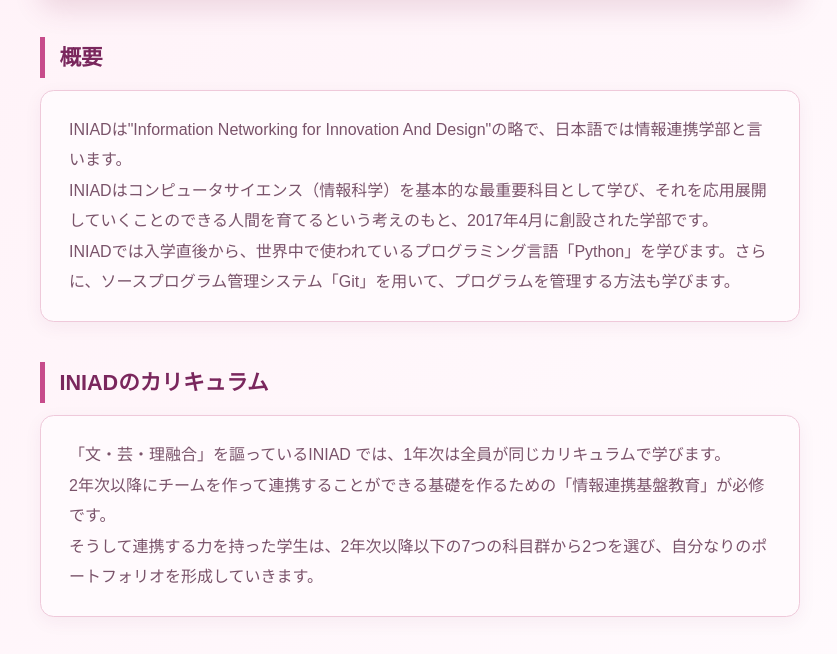
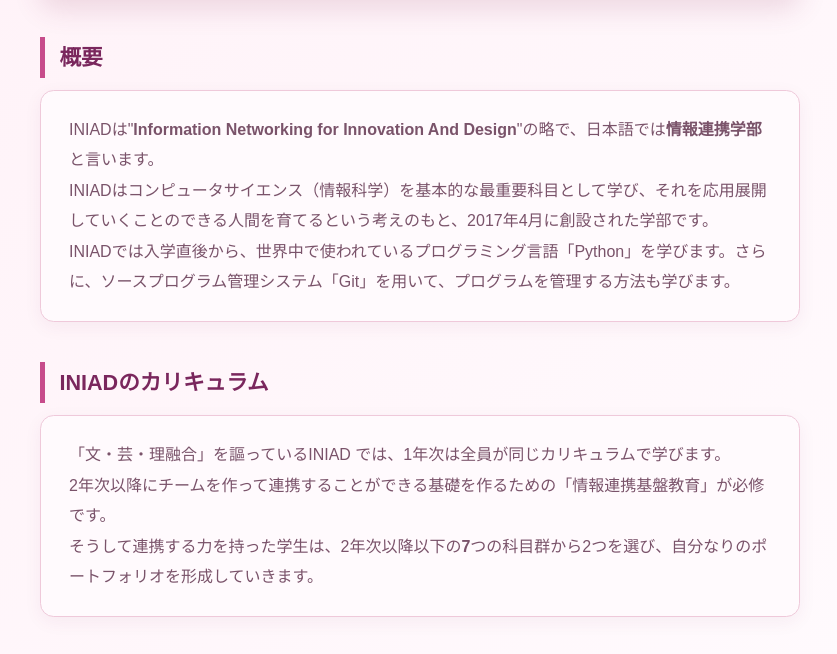
Before and after one commit to s15402600671/iniad-intro, a plain HTML site: page index.html in a window 1280 px wide. Shown: the part 267-921 px from the top of the page, without its empty margins (220-1057 px from the left). Drawn offline with Linux system fonts and the light colour scheme.

Commit message:
Update index.html

```diff
--- a/index.html
+++ b/index.html
@@ -7,11 +7,11 @@
     <link rel="stylesheet" href="style.css">
   </head>
   <body>
-    <h1>What is "INIAD"?<br>～INIADの紹介～</h1>
+    <h1><b>What is "INIAD"?</b><br>～INIADの紹介～</h1>
     <h2>概要</h2>
-    <p>INIADは"Information Networking for Innovation And Design"の略で、日本語では情報連携学部と言います。<br>INIADはコンピュータサイエンス（情報科学）を基本的な最重要科目として学び、それを応用展開していくことのできる人間を育てるという考えのもと、2017年4月に創設された学部です。<br>INIADでは入学直後から、世界中で使われているプログラミング言語「Python」を学びます。さらに、ソースプログラム管理システム「Git」を用いて、プログラムを管理する方法も学びます。</p>
+    <p>INIADは"<b>Information Networking for Innovation And Design</b>"の略で、日本語では<b>情報連携学部</b>と言います。<br>INIADはコンピュータサイエンス（情報科学）を基本的な最重要科目として学び、それを応用展開していくことのできる人間を育てるという考えのもと、2017年4月に創設された学部です。<br>INIADでは入学直後から、世界中で使われているプログラミング言語「Python」を学びます。さらに、ソースプログラム管理システム「Git」を用いて、プログラムを管理する方法も学びます。</p>
     <h2>INIADのカリキュラム</h2>
-    <p>「文・芸・理融合」を謳っているINIAD では、1年次は全員が同じカリキュラムで学びます。<br>2年次以降にチームを作って連携することができる基礎を作るための「情報連携基盤教育」が必修です。<br>そうして連携する力を持った学生は、2年次以降以下の7つの科目群から2つを選び、自分なりのポートフォリオを形成していきます。</p>
+    <p>「文・芸・理融合」を謳っているINIAD では、1年次は全員が同じカリキュラムで学びます。<br>2年次以降にチームを作って連携することができる基礎を作るための「情報連携基盤教育」が必修です。<br>そうして連携する力を持った学生は、2年次以降以下の<b>7</b>つの科目群から2つを選び、自分なりのポートフォリオを形成していきます。</p>
     <h2>科目群一覧</h2>
     <ul>
       <li>
```
